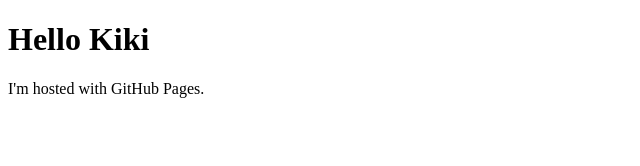
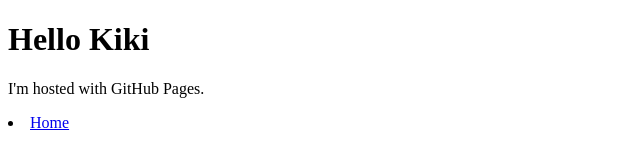
Before and after one commit to tnuoccaruo/test1, a plain HTML site: page index.html in a window 1280 px wide. Shown: the full height of the page, 0-640 px from the left. Drawn offline with Linux system fonts and the light colour scheme.

Commit message:
Update index.html

```diff
--- a/index.html
+++ b/index.html
@@ -6,6 +6,6 @@
 <body>
 <h1>Hello Kiki</h1>
 <p>I'm hosted with GitHub Pages.</p>
-<link rel="exp" href="exp.html" type="text/css" />
+<li class="navbar-home"><a href="exp.html" class="navlink">Home</a></li>
 </body>
 </html>
```
